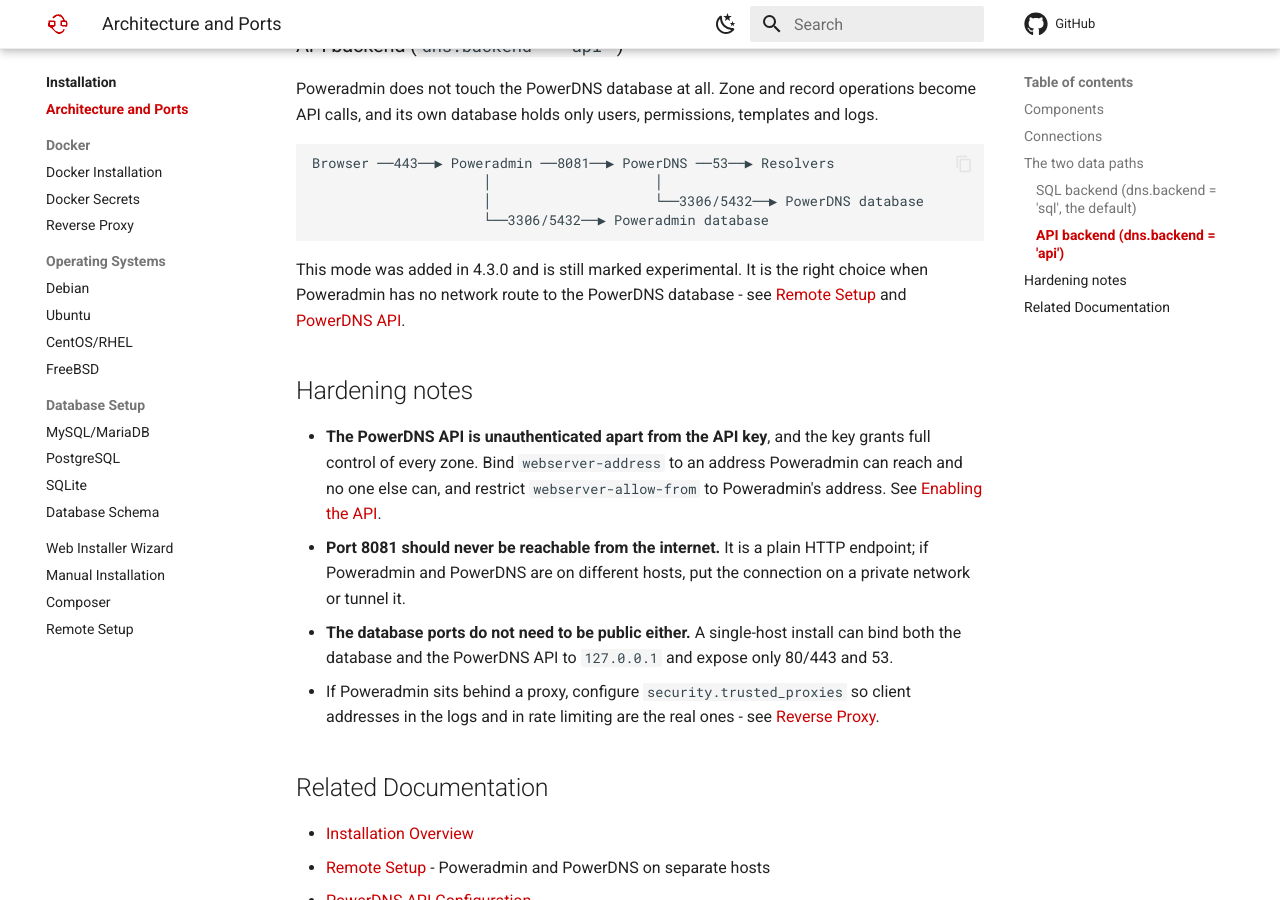
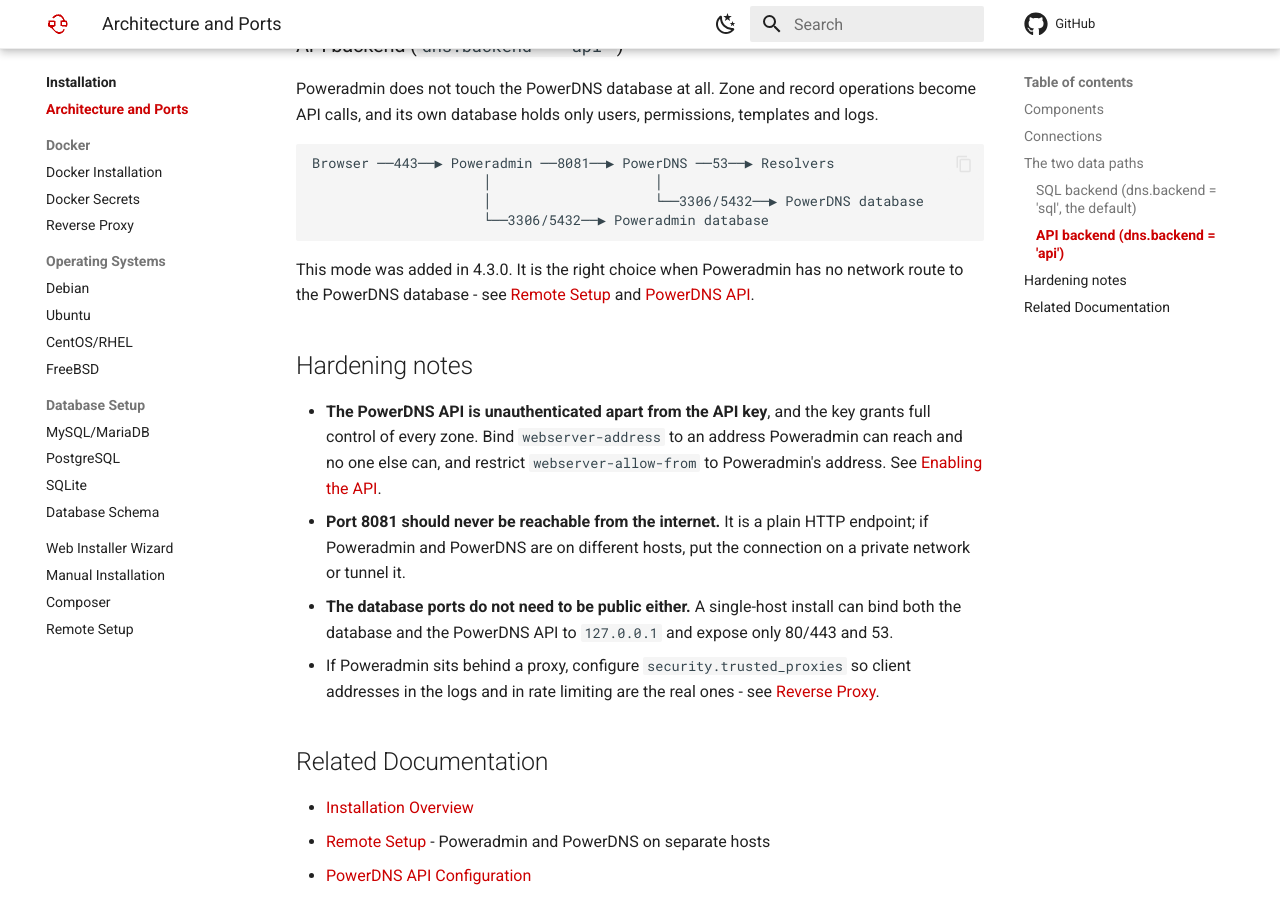
Before and after one commit to poweradmin/poweradmin-docs, an MkDocs documentation site: the page built from docs/installation/architecture.md, in a window 1280 px wide and 900 px high, scrolled down 1973 px. Built offline with MkDocs 1.6.1 and Material for MkDocs 9.7.7, drawn with Linux system fonts in a browser that asks for light colours; comment, search, counter and statistics services are not loaded.

Commit message:
docs: stop calling the API backend mode experimental

````diff
--- a/docs/installation/architecture.md
+++ b/docs/installation/architecture.md
@@ -63,7 +63,7 @@
                      └──3306/5432──▶ Poweradmin database
 ```
 
-This mode was added in 4.3.0 and is still marked experimental. It is the right choice when
+This mode was added in 4.3.0. It is the right choice when
 Poweradmin has no network route to the PowerDNS database - see
 [Remote Setup](remote-setup-guide.md) and [PowerDNS API](../configuration/powerdns-api.md).
 
````
Also changed, not shown: docs/configuration/settings-reference.md (+1 -1 lines).
